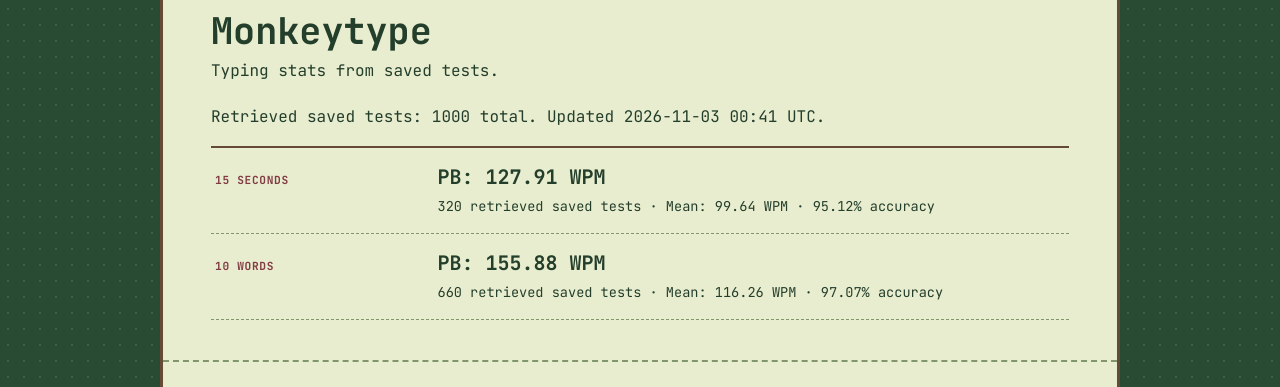
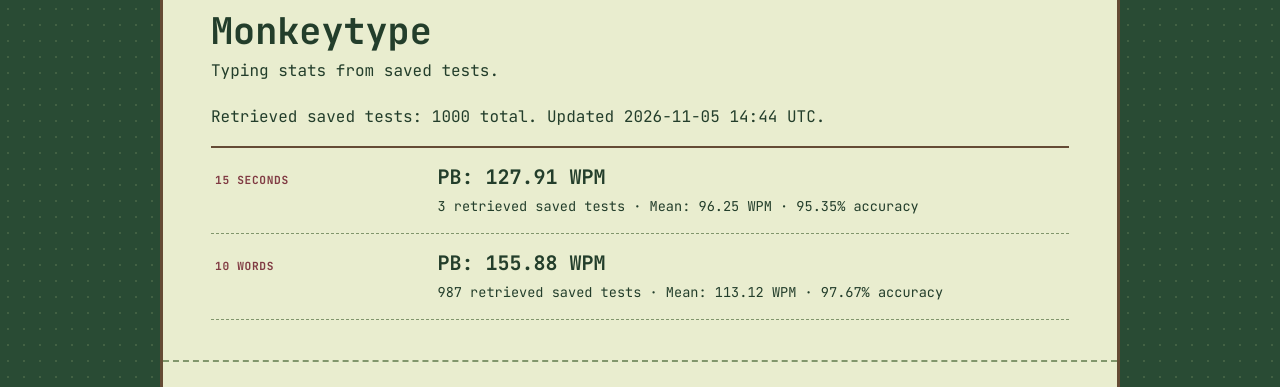
Before and after one commit to bagellover08/bagellover08, a Jekyll site: the page built from pages/index.html, in a window 1280 px wide. Shown: the part 927-1314 px from the top of the page. Built offline with Jekyll 4.4.1, drawn with Linux system fonts in a browser that asks for light colours.

Commit message:
Update Monkeytype aggregates

```diff
--- a/_data/monkeytype.json
+++ b/_data/monkeytype.json
@@ -1,6 +1,6 @@
 {
   "connected": true,
-  "updated_at": "2026-11-03 00:41 UTC",
+  "updated_at": "2026-11-05 14:44 UTC",
   "complete": false,
   "retrieved_count": 1000,
   "categories": [
@@ -8,17 +8,17 @@
       "mode": "time",
       "mode2": "15",
       "pb_wpm": 127.91,
-      "count": 320,
-      "mean_wpm": 99.64,
-      "mean_accuracy": 95.12
+      "count": 3,
+      "mean_wpm": 96.25,
+      "mean_accuracy": 95.35
     },
     {
       "mode": "words",
       "mode2": "10",
       "pb_wpm": 155.88,
-      "count": 660,
-      "mean_wpm": 116.26,
-      "mean_accuracy": 97.07
+      "count": 987,
+      "mean_wpm": 113.12,
+      "mean_accuracy": 97.67
     }
   ]
 }
```
